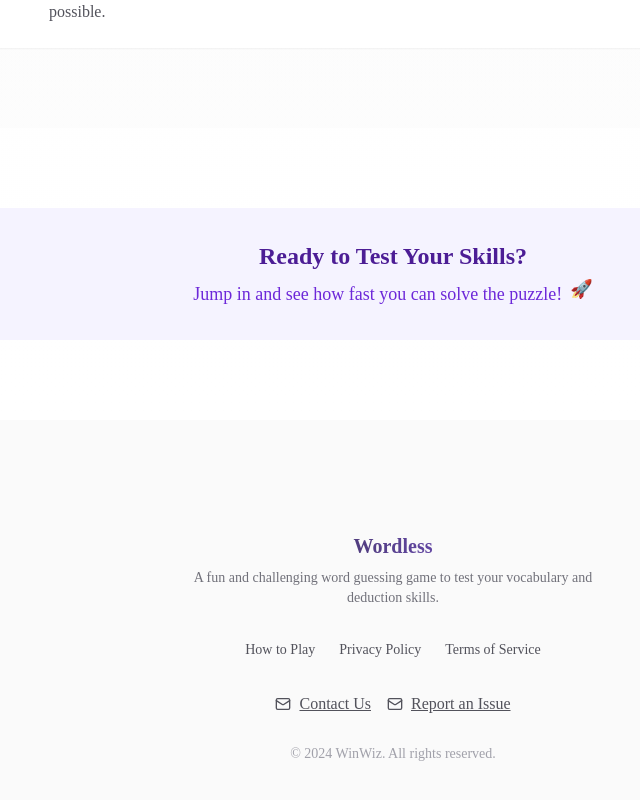
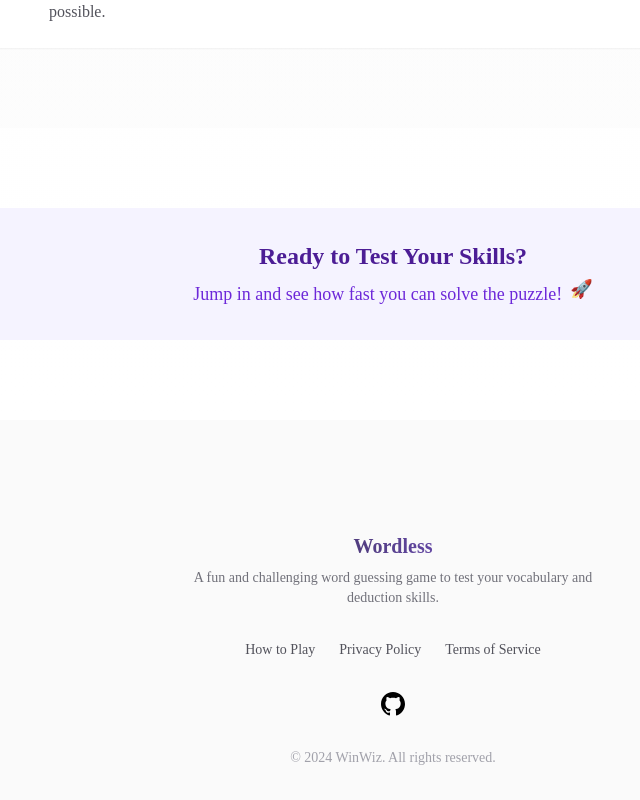
Before and after one commit to win-wiz/wordless, a Next.js app: page / in a window 1280 px wide. Shown: the part 4552-5352 px from the top of the page, without its empty margins (247-887 px from the left). Built offline with nearby package versions, Linux system fonts and the light colour scheme.

Commit message:
修改footer

```diff
--- a/src/components/footer.tsx
+++ b/src/components/footer.tsx
@@ -3,7 +3,7 @@
 import Link from "next/link";
 import LinksComp from "./links-comp";
 import { usePathname } from "next/navigation";
-import { EmailLink, FeedbackLink } from "./email-link";
+// import { EmailLink, FeedbackLink } from "./email-link";
 
 export default function Footer() {
   const pathname = usePathname();
@@ -50,11 +50,13 @@ export default function Footer() {
 
           {/* Social Links */}
           <div className="flex items-center space-x-4">
-            <EmailLink>
+            {/* <EmailLink>
               Contact Us
             </EmailLink>
-            <FeedbackLink />
+            <FeedbackLink /> */}
+            <LinksComp />
           </div>
+
 
           {/* Copyright */}
           <div className="text-zinc-400 text-sm">
```
